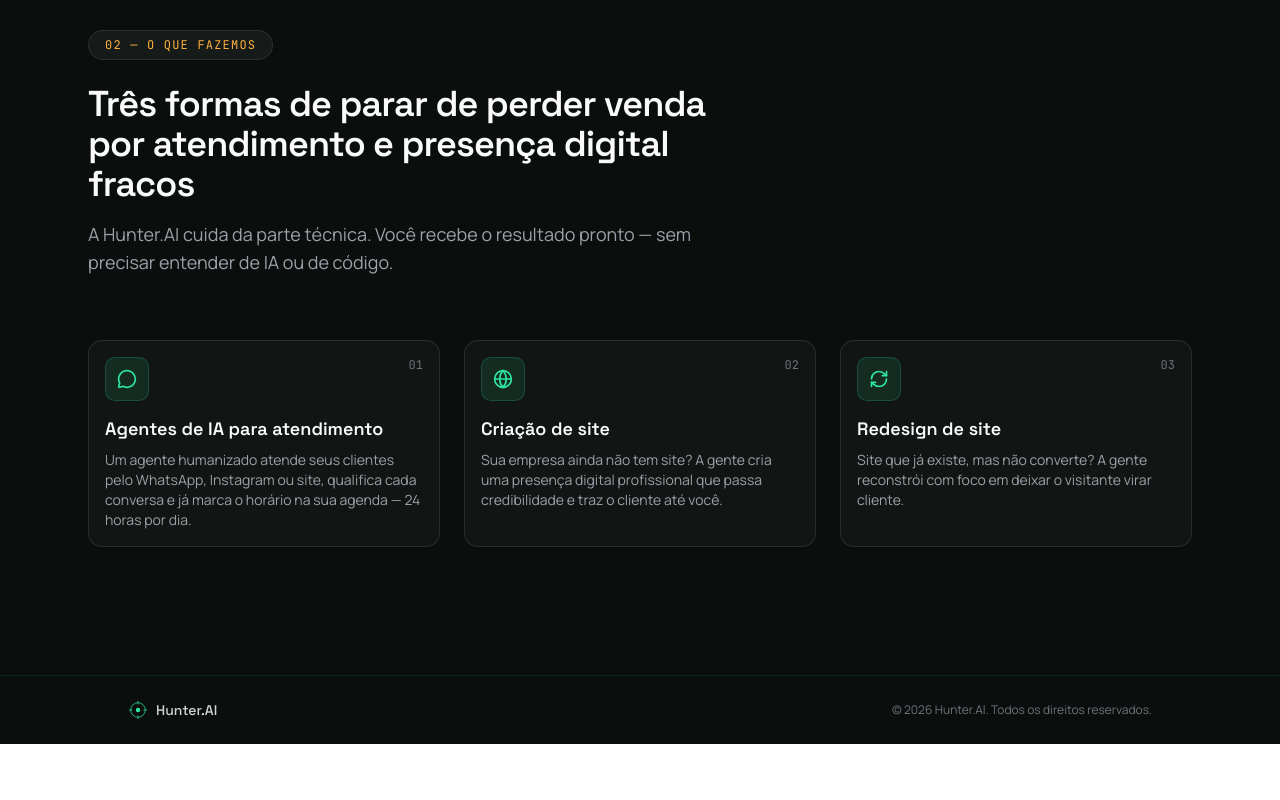
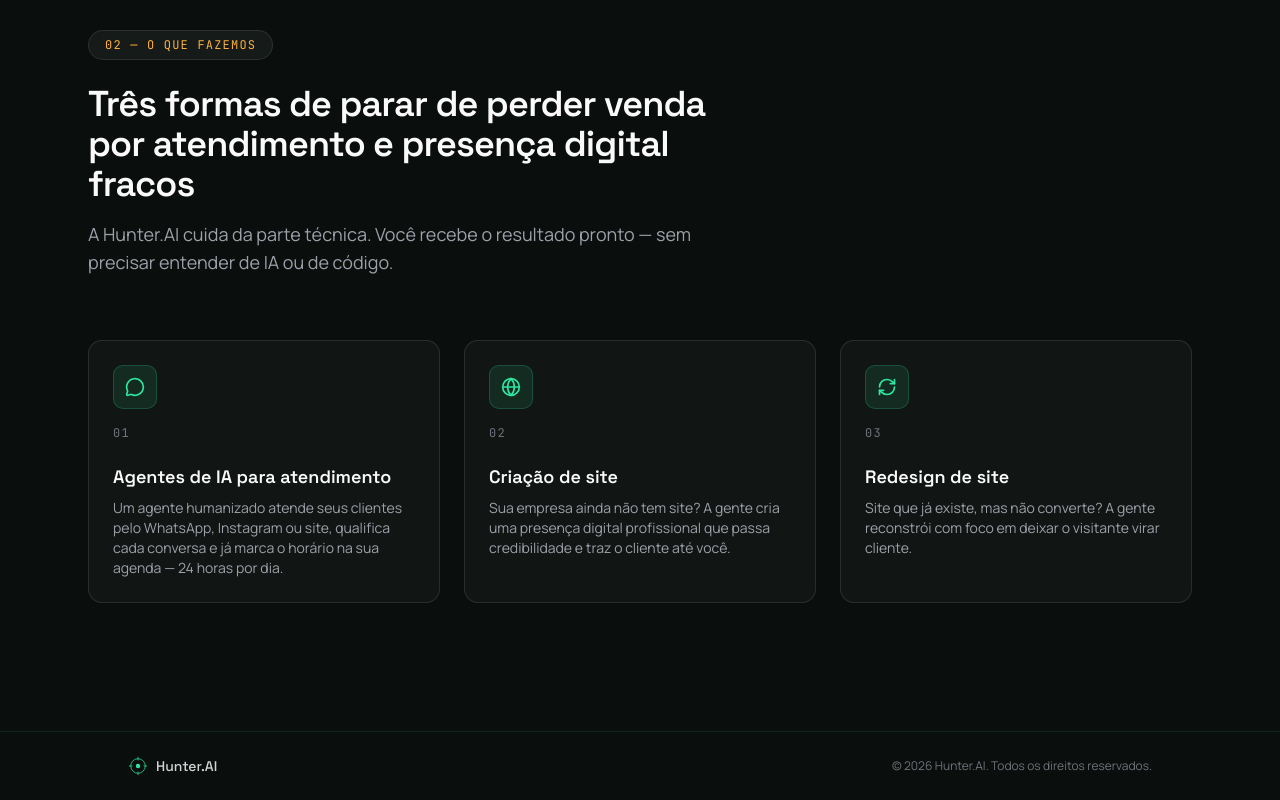
Before and after one commit to CoimbraViih/hunte_ai_landing_page, a Next.js app: page / in a window 1280 px wide. Shown: the part 898-1698 px from the top of the page. Before the commit the page ends 1642 px from the top, so only its background shows below. Built offline with nearby package versions, Linux system fonts and the light colour scheme.

Commit message:
fix: services section design review polish

```diff
--- a/components/sections/services.tsx
+++ b/components/sections/services.tsx
@@ -157,12 +157,12 @@ export function Services() {
         >
           {services.map((service) => (
             <motion.div key={service.index} variants={cardVariants}>
-              <Card className="h-full border border-white/10 bg-white/[0.03] text-zinc-50 ring-0 transition hover:-translate-y-1 hover:border-signal/40">
-                <CardHeader className="flex flex-row items-start justify-between gap-4">
+              <Card className="h-full border border-white/10 bg-white/[0.03] text-zinc-50 ring-0 transition hover:-translate-y-1 hover:border-signal/40 [--card-spacing:--spacing(6)]">
+                <CardHeader className="flex flex-col items-start gap-4">
                   <div className="flex size-11 shrink-0 items-center justify-center rounded-lg border border-signal/20 bg-signal/10">
                     <service.icon className="size-5 text-signal" aria-hidden />
                   </div>
-                  <span className="font-mono text-xs text-zinc-500">
+                  <span className="font-mono text-xs tracking-widest text-zinc-500">
                     {service.index}
                   </span>
                 </CardHeader>
```
